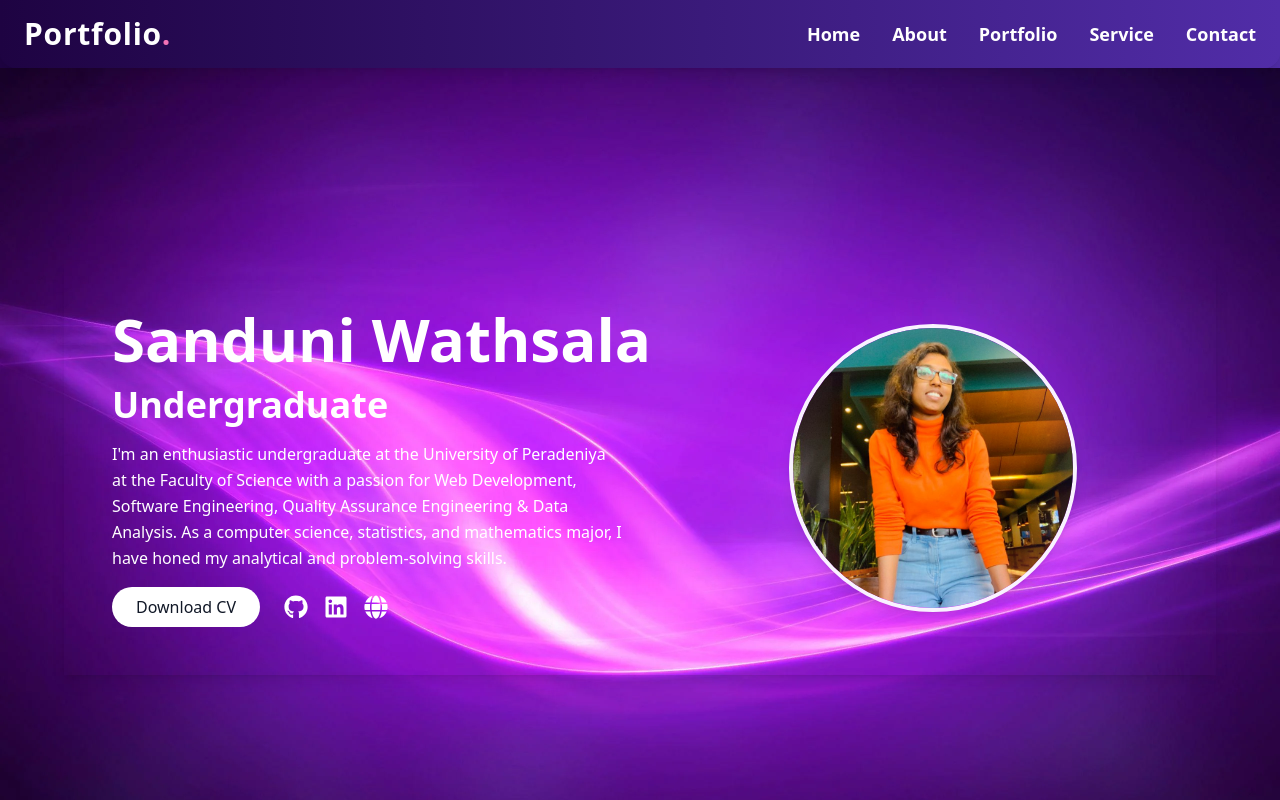
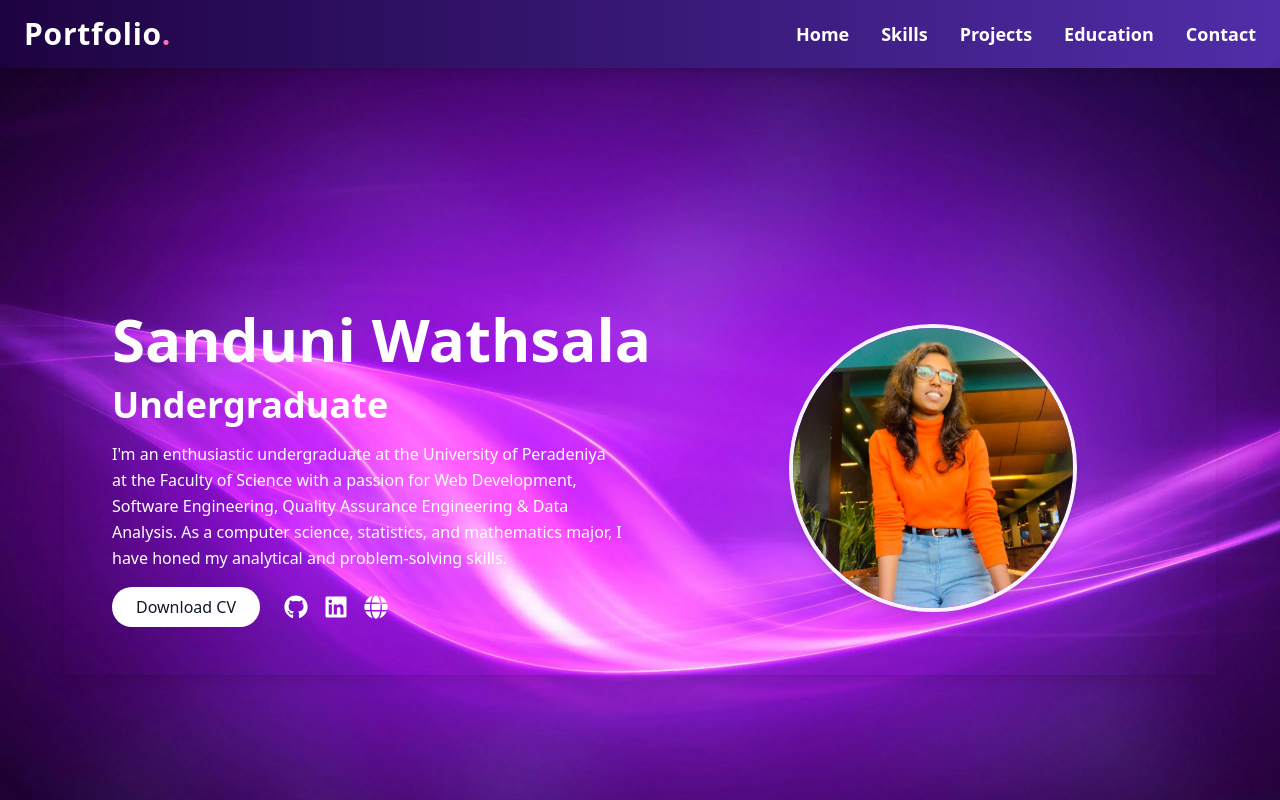
Before and after one commit to Sanduni4822/React-project-Individual, a React (Vite) app: page / in a window 1280 px wide. Shown: the top 800 px of the page. Built offline with nearby package versions, Linux system fonts and the light colour scheme.

Commit message:
Changed the navbar

```diff
--- a/src/components/Navbar.jsx
+++ b/src/components/Navbar.jsx
@@ -24,7 +24,7 @@ const Navbar = () => {
               to="/about"
               className="hover:text-pink-400 transition duration-300"
             >
-              About
+              Skills
             </Link>
           </li>
           <li>
@@ -32,7 +32,7 @@ const Navbar = () => {
               to="/portfolio"
               className="hover:text-pink-400 transition duration-300"
             >
-              Portfolio
+              Projects
             </Link>
           </li>
           <li>
@@ -40,7 +40,7 @@ const Navbar = () => {
               to="/service"
               className="hover:text-pink-400 transition duration-300"
             >
-              Service
+              Education
             </Link>
           </li>
           <li>
```
